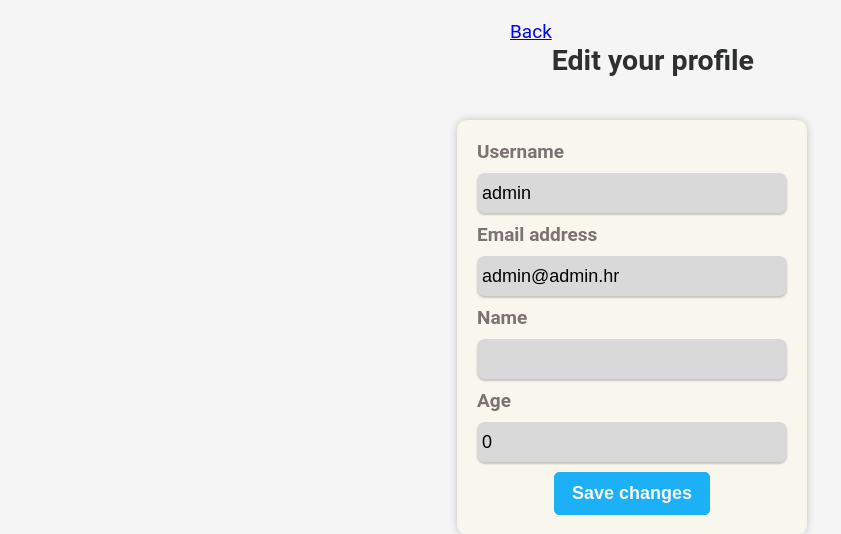
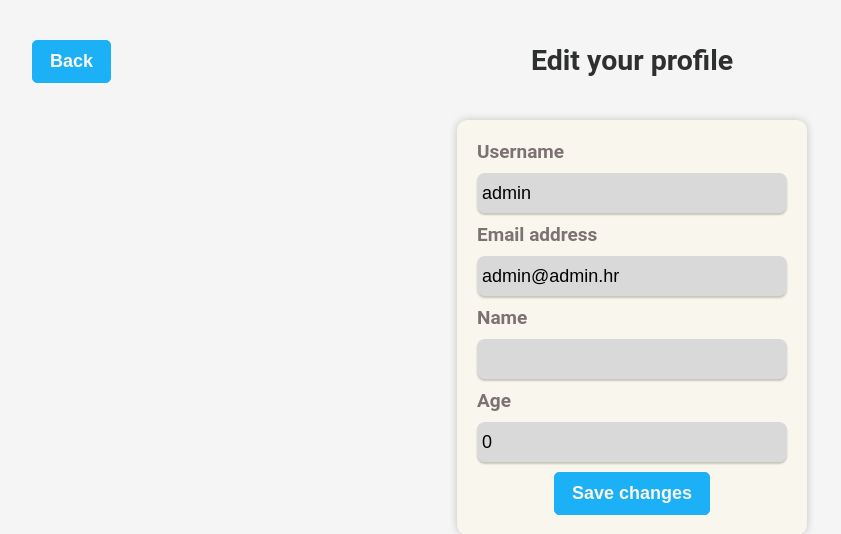
Before and after one commit to frankoklepac/zavrsni-rad, a Django app: page /home/edit_profile/ in a window 1280 px wide. Shown: the top 534 px of the page, without its empty margins (8-849 px from the left). Run offline with Django 4.2, Linux system fonts and the light colour scheme; a user stored in the database is signed in; data comes from the database, SQL or seed files in the repository.

Commit message:
Finished adding style to the change_password.html and edit_profile.html

```diff
--- a/LearnEnglishTenses/learntenses/static/learntenses/styles/edit_profile.css
+++ b/LearnEnglishTenses/learntenses/static/learntenses/styles/edit_profile.css
@@ -9,9 +9,33 @@ body {
   align-items: center;
 }
 
+.back-button {
+  position: absolute;
+  top: 0;
+  left: 0;
+  padding: 40px;
+}
+
+.back-btn {
+  background-color: #1CB0F6;
+  color: #F9F6EE;
+  font-size: 18px;
+  font-weight: bold;
+  padding: 10px 17px;
+  border: 1px solid #1CB0F6;
+  border-radius: 5px;
+  transition: 0.6s;
+  cursor: pointer;
+  user-select: none;
+}
+
+.back-btn:hover {
+  background-color: #F9F6EE;
+  color: #1CB0F6;
+  transition: 0.6s;
+}
+
 .edit-profile-header{
-  display:flex;
-  justify-content: space-between;
   padding: 20px;
   color: #2E2F2F;
   font-size: 19px;
--- a/LearnEnglishTenses/learntenses/templates/learntenses/change_password.html
+++ b/LearnEnglishTenses/learntenses/templates/learntenses/change_password.html
@@ -8,6 +8,11 @@
     <link href="{% static 'learntenses/styles/change_password.css' %}" rel="stylesheet">
   </head>
   <body>
+    <div class="back-button">
+      <a href="{% url 'home:edit_profile' %}">
+        <button class="back-btn">Back</button>
+      </a>
+    </div>
     <div class="change-pwd-header">
       <h2>Change your password</h2>
     </div>
--- a/LearnEnglishTenses/learntenses/templates/learntenses/edit_profile.html
+++ b/LearnEnglishTenses/learntenses/templates/learntenses/edit_profile.html
@@ -8,10 +8,12 @@
     <title>Edit your profile</title>
   </head>
   <body>
+    <div class="back-button">
+      <a href="{% url 'home:profile' %}">
+        <button class="back-btn">Back</button>
+      </a>
+    </div>
     <div class="edit-profile-header">
-      <div class="back-button">
-        <a href="{% url 'home:profile' %}">Back</a>
-      </div>
       <h2>Edit your profile</h2>
     </div>
     <div class="edit-profile-container">
```
Also changed, not shown: LearnEnglishTenses/learntenses/static/learntenses/styles/change_password.css (+25 -0 lines).
